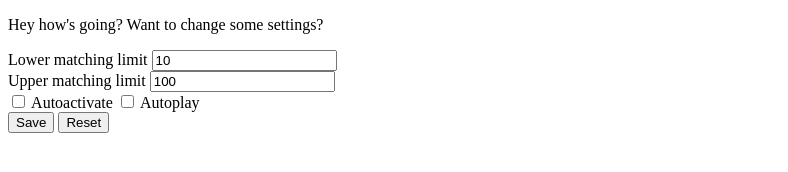
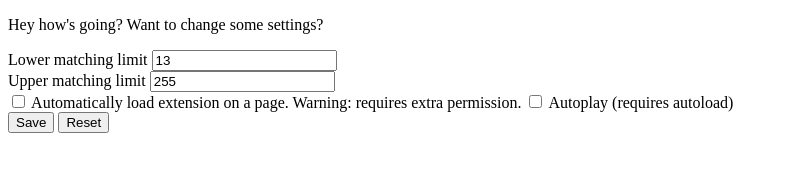
Before and after one commit to mrv1k/bracketless, a browser extension: page core/src/options/options.html in a window 1280 px wide. Shown: the whole page, without its empty margins (0-788 px from the left). Drawn offline with Linux system fonts and the light colour scheme.

Commit message:
Update default values Add warning and requires text to html
autoActivate -> autoLoad
To remove naming confusing with autoPlay

```diff
--- a/core/src/bg/injecthtml.js
+++ b/core/src/bg/injecthtml.js
@@ -38,7 +38,7 @@ function getOptions() {
   chrome.storage.sync.get({
     lowerRegexLimit: 10,
     upperRegexLimit: 100,
-    autoActivate: false,
+    autoLoad: false,
     autoPlay: false,
   }, options => injectHTML(options));
 }
--- a/core/src/options/options.html
+++ b/core/src/options/options.html
@@ -13,22 +13,23 @@
 
   <label>
     Lower matching limit
-    <input type="number" id="lowerLimit" value="10"/>
+    <input type="number" id="lowerLimit" value="13"/>
   </label>
   <br>
   <label>
     Upper matching limit
-    <input type="number" id="upperLimit" value="100"/>
+    <input type="number" id="upperLimit" value="255"/>
   </label>
   <br>
 
   <label>
-    <input type="checkbox" id="autoActivate">
-    Autoactivate
+    <input type="checkbox" id="autoLoad">
+    Automatically load extension on a page.
+    Warning: requires extra permission.
   </label>
   <label>
     <input type="checkbox" id="autoPlay">
-    Autoplay
+    Autoplay (requires autoload)
   </label>
 
   <div id="status"></div>
--- a/core/src/options/options.js
+++ b/core/src/options/options.js
@@ -1,13 +1,13 @@
 function saveOptions() {
   const lowerRegexLimit = document.getElementById('lowerLimit').value;
   const upperRegexLimit = document.getElementById('upperLimit').value;
-  const autoActivate = document.getElementById('autoActivate').checked;
+  const autoLoad = document.getElementById('autoLoad').checked;
   const autoPlay = document.getElementById('autoPlay').checked;
 
   chrome.storage.sync.set({
     lowerRegexLimit,
     upperRegexLimit,
-    autoActivate,
+    autoLoad,
     autoPlay,
   }, () => {
     // Update status and let the user know options were saved
@@ -20,14 +20,14 @@ function saveOptions() {
 function restoreOptions() {
   // default values
   chrome.storage.sync.get({
-    lowerRegexLimit: 10,
-    upperRegexLimit: 100,
-    autoActivate: false,
+    lowerRegexLimit: 13,
+    upperRegexLimit: 255,
+    autoLoad: false,
     autoPlay: false,
   }, (items) => {
     document.getElementById('lowerLimit').value = items.lowerRegexLimit;
     document.getElementById('upperLimit').value = items.upperRegexLimit;
-    document.getElementById('autoActivate').checked = items.autoActivate;
+    document.getElementById('autoLoad').checked = items.autoLoad;
     document.getElementById('autoPlay').checked = items.autoPlay;
   });
 }
@@ -47,7 +47,7 @@ document.addEventListener('DOMContentLoaded', restoreOptions);
 document.getElementById('save').addEventListener('click', saveOptions);
 document.getElementById('reset').addEventListener('click', resetOptions);
 
-document.getElementById('autoActivate').addEventListener('change', function requestPermissions() {
+document.getElementById('autoLoad').addEventListener('change', function requestPermissions() {
   if (this.checked) {
     chrome.permissions.request({
       permissions: ['tabs'],
```
